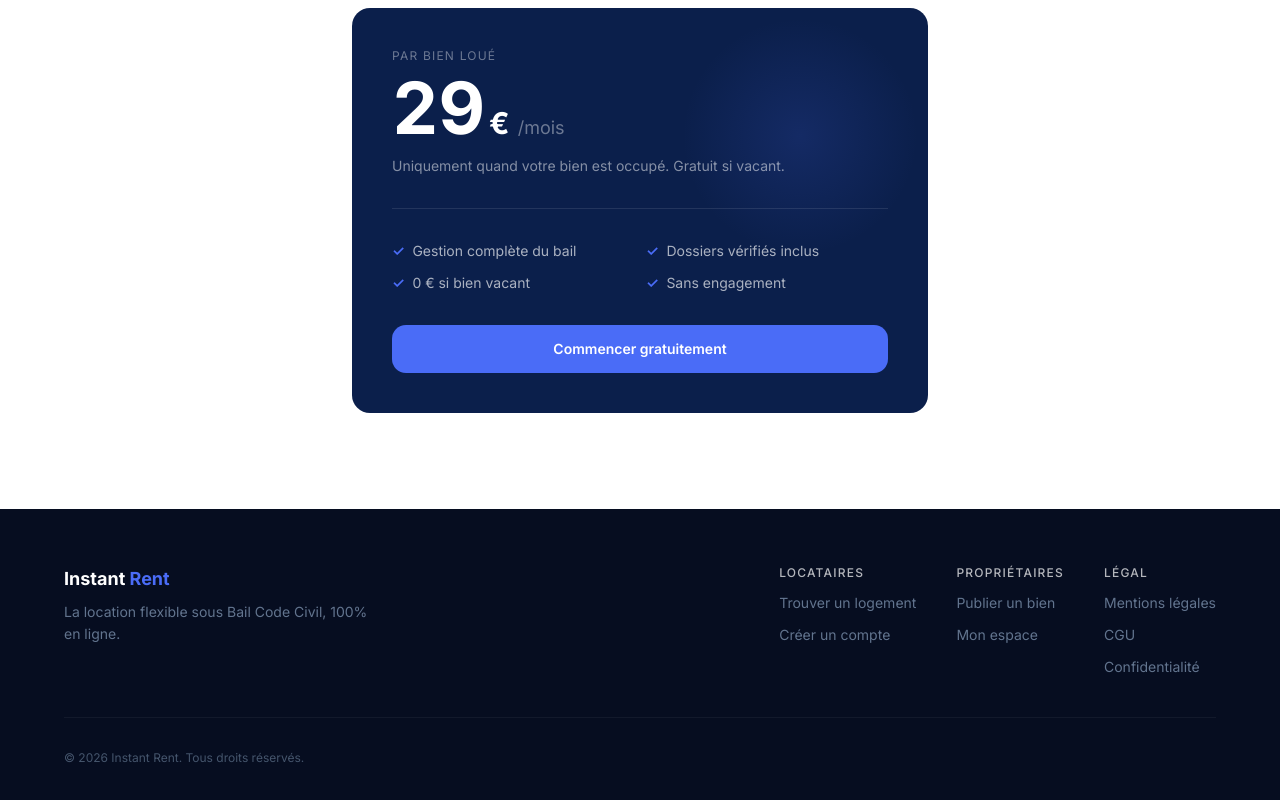
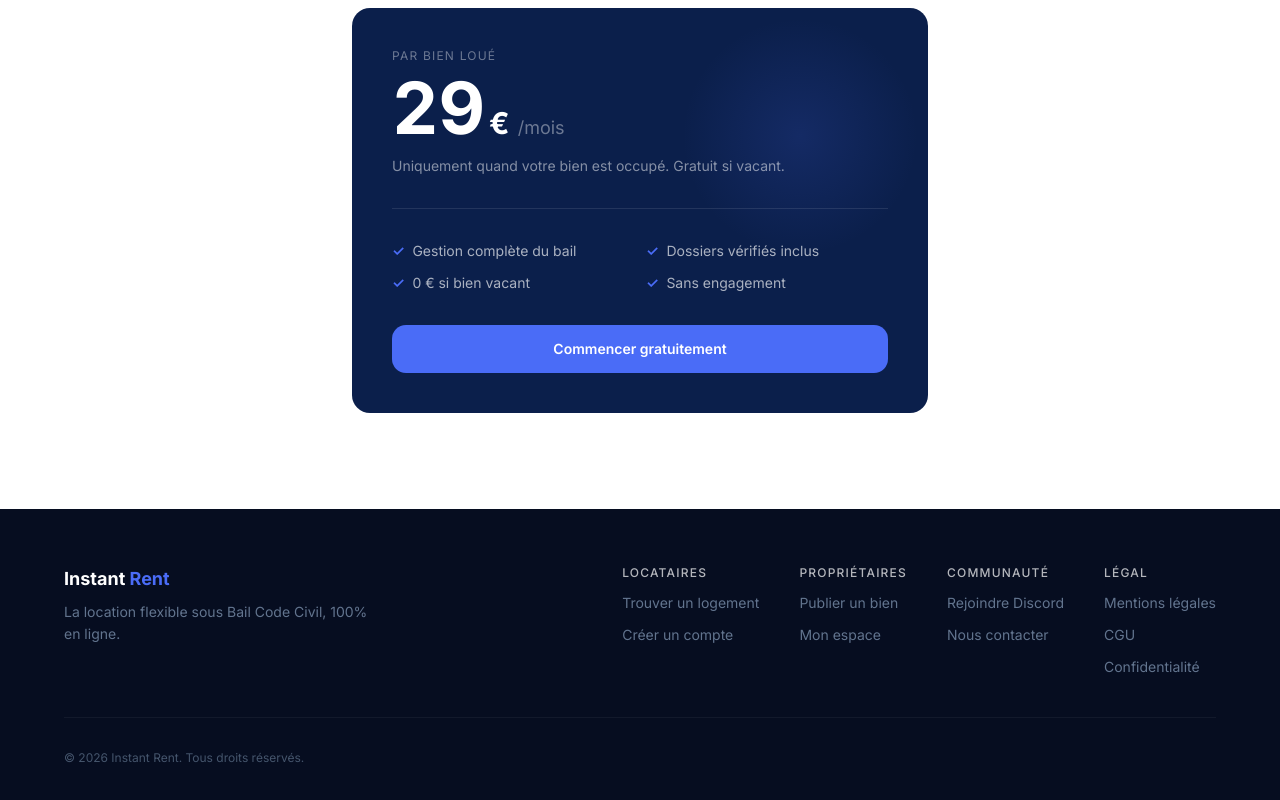
Before and after one commit to Dokay73/instant-rent, a Next.js app: page / in a window 1280 px wide. Shown: the part 2322-3122 px from the top of the page. Built offline with nearby package versions, Linux system fonts and the light colour scheme; no server answers.

Commit message:
feat: lien Discord communauté beta dans footer + onboarding dashboard

```diff
--- a/app/dashboard/page.tsx
+++ b/app/dashboard/page.tsx
@@ -38,6 +38,7 @@ export default async function DashboardPage() {
     { done: emailVerified, label: 'Vérifier mon email', href: '/profil/verification', desc: 'Confirmation par lien' },
     { done: idVerified, label: 'Déposer ma pièce d\'identité', href: '/profil/verification', desc: 'Optionnel mais recommandé' },
     { done: hasProperty, label: 'Publier mon premier bien', href: '/dashboard/properties/new', desc: 'En 7 étapes guidées' },
+    { done: false, label: 'Rejoindre la communauté Discord', href: 'https://discord.gg/BR8UsZJYJ', desc: 'Échanger avec les autres beta testeurs', external: true },
   ]
   const onboardingComplete = onboardingSteps.every(s => s.done)
   const completedCount = onboardingSteps.filter(s => s.done).length
--- a/app/page.tsx
+++ b/app/page.tsx
@@ -360,6 +360,11 @@ export default function HomePage() {
                 <Link href="/dashboard" className="hover:text-white transition-colors">Mon espace</Link>
               </div>
               <div className="flex flex-col gap-3">
+                <p className="text-white/70 font-medium text-xs uppercase tracking-widest">Communauté</p>
+                <a href="https://discord.gg/BR8UsZJYJ" target="_blank" rel="noopener noreferrer" className="hover:text-white transition-colors">Rejoindre Discord</a>
+                <a href="mailto:hakangdz@outlook.fr" className="hover:text-white transition-colors">Nous contacter</a>
+              </div>
+              <div className="flex flex-col gap-3">
                 <p className="text-white/70 font-medium text-xs uppercase tracking-widest">Légal</p>
                 <Link href="/legal/mentions-legales" className="hover:text-white transition-colors">Mentions légales</Link>
                 <Link href="/legal/cgu" className="hover:text-white transition-colors">CGU</Link>
```
